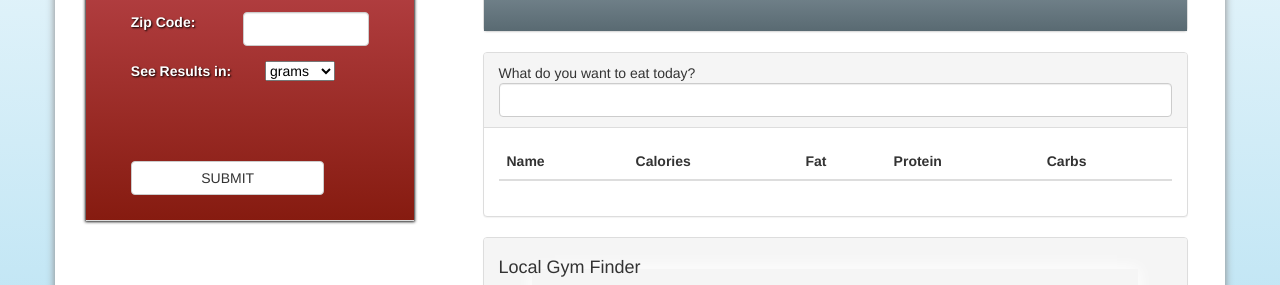
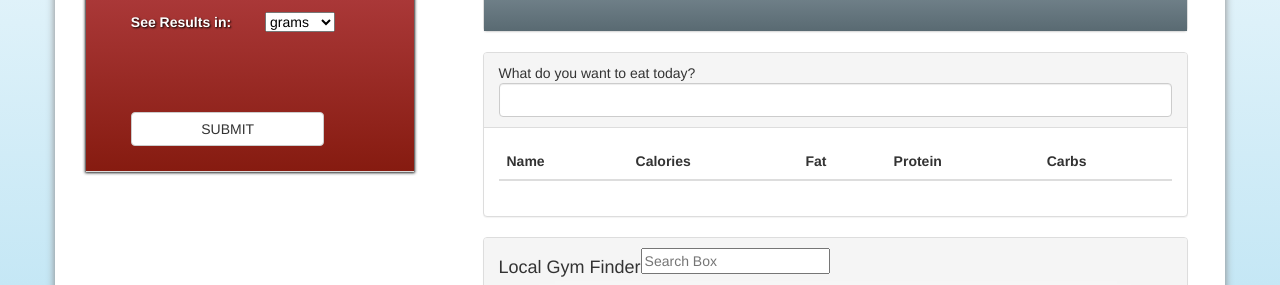
Before and after one commit to Jpmaloiv/OptiFit, a plain HTML site: page index.html in a window 1280 px wide. Shown: the part 334-619 px from the top of the page. Drawn offline with nearby package versions, Linux system fonts and the light colour scheme; some packages are replaced by stand-ins of ours.

Commit message:
remove zip, added map search

```diff
--- a/index.html
+++ b/index.html
@@ -94,12 +94,12 @@
                      </div>
                  </div>
 
-                <div class="form-group row">
+<!--                 <div class="form-group row">
                      <label for="zipCode" class="col-sm-5 col-form-label">Zip Code:</label>
                      <div class="col-sm-7">
                           <input id='zip-input' type="text" class="form-control" aria-label="...">
                      </div>
-                 </div>
+                 </div> -->
 
                   <div class="form-group row">
                      <label for="resultsType" class="col-sm-6 col-form-label">See Results in:</label>
@@ -225,6 +225,7 @@
         <div class="panel panel-default">
           <div class='panel-heading'>
             <h4>Local Gym Finder</h4>
+            <input id="pac-input" class="controls" type="text" placeholder="Search Box">
             <div id="googleMap"></div>
           </div>
         </div>
```
